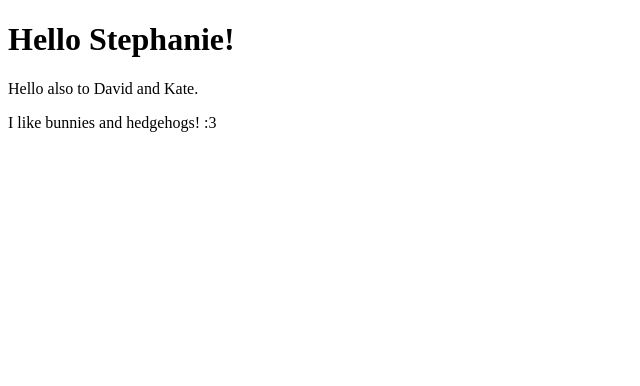
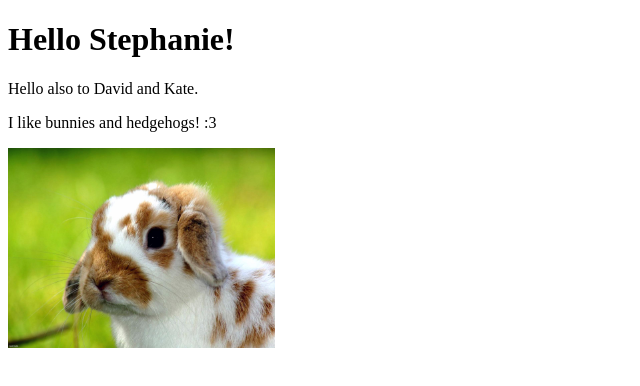
Before and after one commit to hyperangelicx/Genesis, a plain HTML site: page index.html in a window 1280 px wide. Shown: the whole page, without its empty margins (0-640 px from the left). Drawn offline with Linux system fonts and the light colour scheme.

Commit message:
bunny image

```diff
--- a/index.html
+++ b/index.html
@@ -10,5 +10,6 @@
 	<p>Hello also to David and Kate.</p>
 	<p>I like bunnies and hedgehogs!
 	:3</p>
+	<img src="images/bunny.jpg" height="200">
 </body>
 </html>
```
Also changed, not shown: images/bunny.jpg (added).
